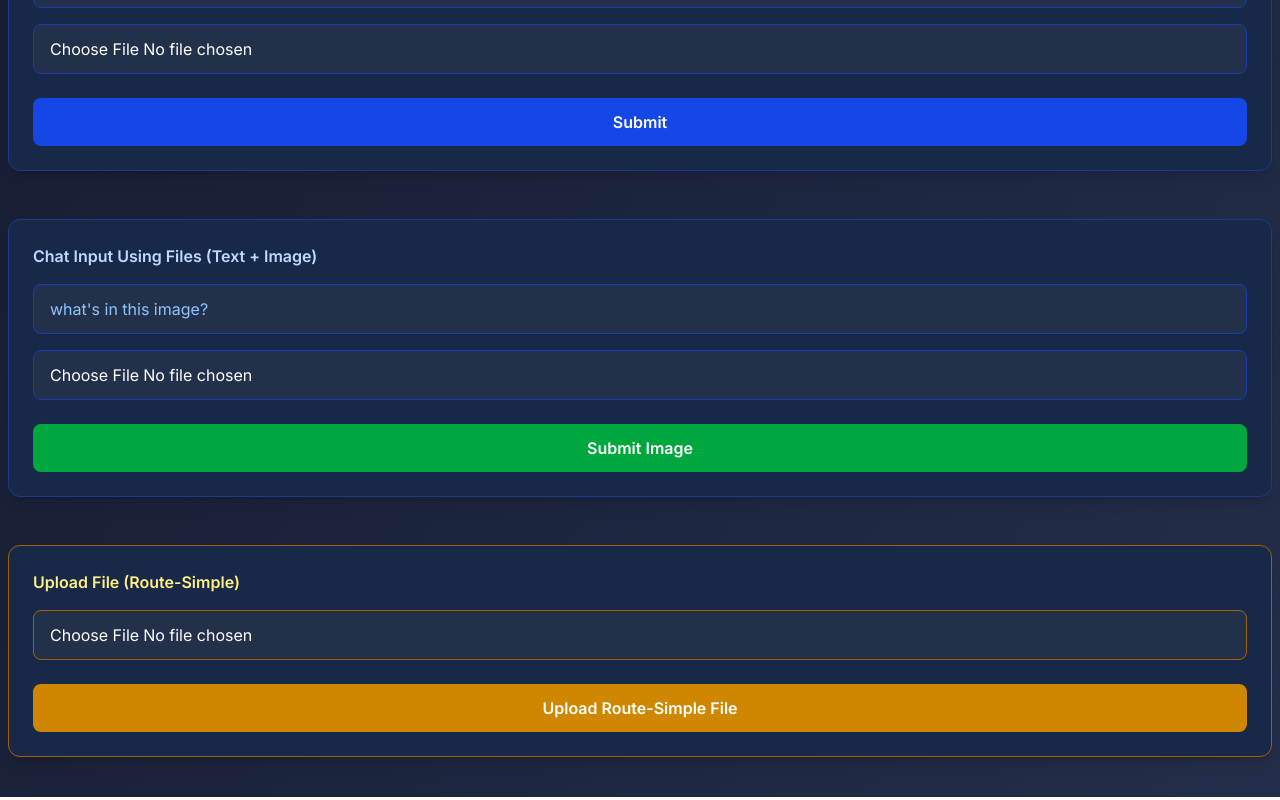
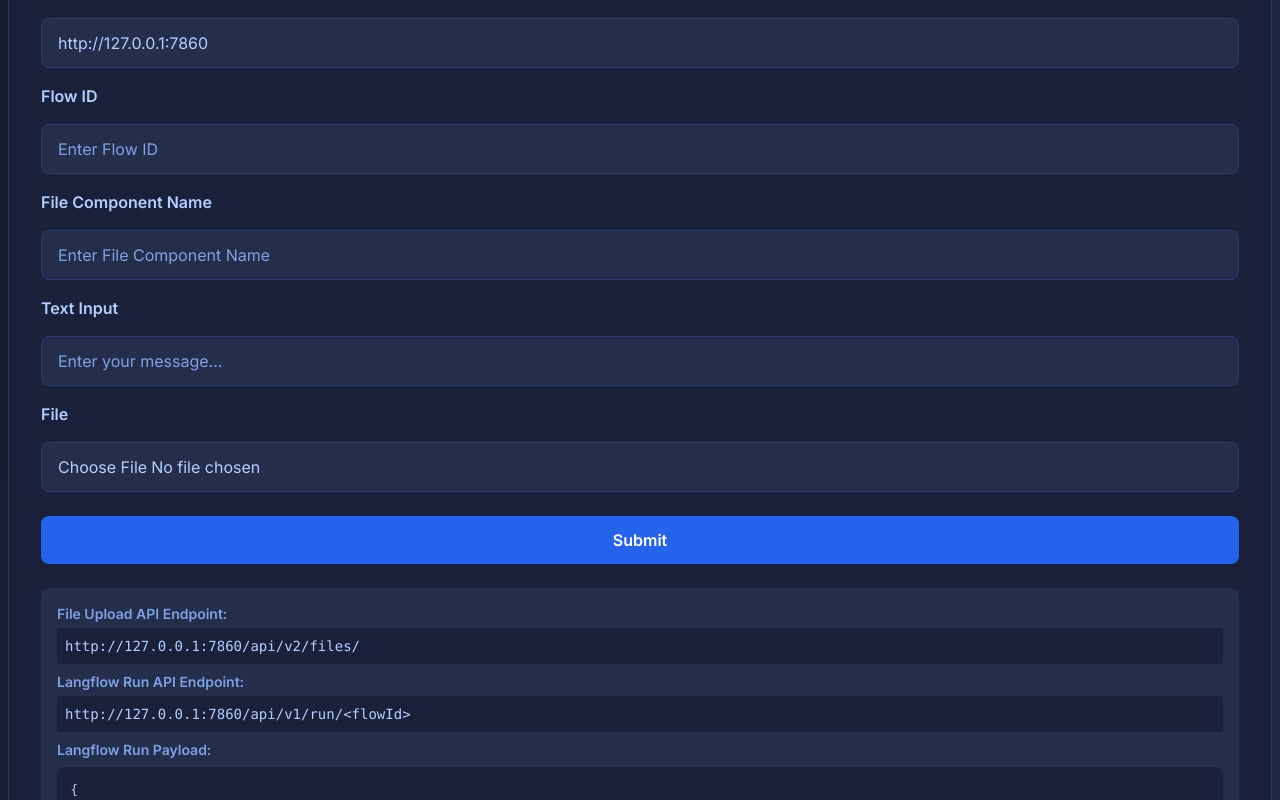
Before and after one commit to SonicDMG/langflow-file-upload-examples, a Next.js app: page / in a window 1280 px wide. Shown: the part 1320-2120 px from the top of the page. Built offline with nearby package versions, Linux system fonts and the light colour scheme.

Commit message:
Updated chat and file component to use dynamic fields and code generation

```diff
--- a/src/app/api/chat-and-file/route.js
+++ b/src/app/api/chat-and-file/route.js
@@ -1,8 +1,8 @@
 // Langflow configuration constants
 const LANGFLOW_URL = 'http://127.0.0.1:7860';
 const LANGFLOW_FILE_UPLOAD_URL = `${LANGFLOW_URL}/api/v2/files/`;
-const LANGFLOW_FLOW_RUN_URL = `${LANGFLOW_URL}/api/v1/run/c60360c2-70a0-4c8d-8dd1-5900979263c6`;
-const FILE_COMPONENT_NAME = 'File-P6xlj';
+//const LANGFLOW_FLOW_RUN_URL = `${LANGFLOW_URL}/api/v1/run/c60360c2-70a0-4c8d-8dd1-5900979263c6`;
+//const FILE_COMPONENT_NAME = 'File-P6xlj';
 
 import axios from 'axios';
 import FormData from 'form-data';
@@ -28,9 +28,21 @@ export async function POST(request) {
   const { file, tempPath, fileName, fileType } = getUploadedFile(formData);
   let textInput = formData.fields.textInput;
   if (Array.isArray(textInput)) textInput = textInput[0];
+  const hostRaw = formData.fields?.host || 'http://127.0.0.1:7860';
+  const host = Array.isArray(hostRaw) ? hostRaw[0] : hostRaw;
+  const flowIdRaw = formData.fields?.flowId;
+  const flowId = Array.isArray(flowIdRaw) ? flowIdRaw[0] : flowIdRaw;
+  const fileComponentNameRaw = formData.fields?.fileComponentName;
+  const fileComponentName = Array.isArray(fileComponentNameRaw) ? fileComponentNameRaw[0] : fileComponentNameRaw;
+
+  if (!host || !flowId || !fileComponentName) {
+    return new Response(JSON.stringify({ error: 'Missing host, flowId, or fileComponentName' }), { status: 400 });
+  }
+
+  const FILE_UPLOAD_URL = `${host.replace(/\/$/, "")}/api/v2/files/`;
+  const FLOW_RUN_URL = `${host.replace(/\/$/, "")}/api/v1/run/${flowId}`;
 
   // Restrict to allowed file types (images and text)
-  // Optional, but good practice to avoid uploading invalid file types
   if (file && !ALLOWED_MIME_TYPES.includes(fileType)) {
     return new Response(JSON.stringify(
       { error: `Invalid file type. Allowed types: ${ALLOWED_MIME_TYPES.join(', ')}` }), { status: 400 }
@@ -38,24 +50,18 @@ export async function POST(request) {
   }
 
   // If there is a file, upload it to Langflow file API, preserving original filename
-  // Check https://docs.langflow.org/api/upload-user-file for the API and code example
   let uploadedFilePath = undefined;
   let fileUploadResponse = undefined;
 
   if (tempPath) {
     try {
-      // Create a FormData object to send the file to the Langflow file API
       const data = new FormData();
-
-      // Create a read stream from the file and preserve the original filename
       const { stream, options } = createFileReadStream(tempPath, fileName);
       data.append('file', stream, options);
-
-      // Configure the request to the Langflow V2 file API
       const config = {
         method: 'post',
         maxBodyLength: Infinity,
-        url: LANGFLOW_FILE_UPLOAD_URL,
+        url: FILE_UPLOAD_URL,
         headers: {
           'Content-Type': 'multipart/form-data',
           'Accept': 'application/json',
@@ -63,18 +69,12 @@ export async function POST(request) {
         },
         data: data
       };
-
-      // Send the file to the Langflow V2 file API
       const uploadResponse = await axios.request(config);
       fileUploadResponse = uploadResponse.data;
       uploadedFilePath = uploadResponse.data?.path || uploadResponse.data?.file_path || uploadResponse.data?.id;
     } catch (err) {
       return new Response(JSON.stringify(
-        { error:
-          'Failed to upload file to Langflow',
-          details: err.message,
-          langflowFileUploadResponse: err.response?.data
-        }
+        { error: 'Failed to upload file to Langflow', details: err.message, langflowFileUploadResponse: err.response?.data }
       ), { status: 500 });
     }
   }
@@ -83,11 +83,10 @@ export async function POST(request) {
   const langflowPayload = {
     input_value: textInput,
     tweaks: {
-      [FILE_COMPONENT_NAME]: { path: uploadedFilePath }
+      [fileComponentName]: { path: uploadedFilePath }
     }
   };
 
-  // Configure the request to the Langflow for the Langflow agentic AI workflow
   const options = {
     method: 'POST',
     headers: {
@@ -96,27 +95,18 @@ export async function POST(request) {
     body: JSON.stringify(langflowPayload)
   };
 
-  // Send the request to the Langflow for the Langflow agentic AI workflow
   try {
-    const response = await fetch(LANGFLOW_FLOW_RUN_URL, options);
+    const response = await fetch(FLOW_RUN_URL, options);
     const data = await response.json();
     if (!response.ok) {
       return new Response(JSON.stringify(
-        { error: 'Failed to fetch from Langflow',
-          langflowFileUploadResponse: fileUploadResponse,
-          langflowFlowResponse: data
-        }
+        { error: 'Failed to fetch from Langflow', langflowFileUploadResponse: fileUploadResponse, langflowFlowResponse: data }
       ), { status: response.status });
     }
-    // Parse the response message from the Langflow agentic AI workflow
     return sendLangflowApiResponse({ fileUploadResponse, langflowData: data, status: 200 });
-
   } catch (err) {
     return new Response(JSON.stringify(
-      { error: 'Internal server error when calling Langflow',
-        details: err.message,
-        langflowFileUploadResponse: fileUploadResponse
-      }
+      { error: 'Internal server error when calling Langflow', details: err.message, langflowFileUploadResponse: fileUploadResponse }
     ), { status: 500 });
   }
 }
--- a/src/app/components/ChatFileCard.js
+++ b/src/app/components/ChatFileCard.js
@@ -1,4 +1,6 @@
 import React, { useRef, useState } from "react";
+import { Prism as SyntaxHighlighter } from 'react-syntax-highlighter';
+import { atomDark } from 'react-syntax-highlighter/dist/esm/styles/prism';
 
 const TEXT_ACCEPTED_FILE_TYPES = ".txt,.pdf,.doc,.docx,.rtf,.csv,application/pdf,application/msword,application/vnd.openxmlformats-officedocument.wordprocessingml.document,application/rtf,text/plain,text/csv";
 const TEXT_ALLOWED_TYPES = [
@@ -11,6 +13,9 @@ const TEXT_ALLOWED_TYPES = [
 ];
 
 export default function ChatFileCard() {
+  const [host, setHost] = useState("http://127.0.0.1:7860");
+  const [flowId, setFlowId] = useState("");
+  const [fileComponentName, setFileComponentName] = useState("");
   const [textInput, setTextInput] = useState("");
   const [file, setFile] = useState(null);
   const [error, setError] = useState("");
@@ -21,6 +26,10 @@ export default function ChatFileCard() {
   const handleSubmit = async (e) => {
     e.preventDefault();
     setUploadResponse(null);
+    if (!host || !flowId || !fileComponentName) {
+      setError("Please provide Host, Flow ID, and File Component Name.");
+      return;
+    }
     if (!textInput || !file) {
       setError("Please provide both text input and a file.");
       return;
@@ -28,6 +37,9 @@ export default function ChatFileCard() {
     setError("");
     setChatFileLoading(true);
     const formData = new FormData();
+    formData.append('host', host);
+    formData.append('flowId', flowId);
+    formData.append('fileComponentName', fileComponentName);
     formData.append('textInput', textInput);
     formData.append('file', file);
     try {
@@ -47,22 +59,70 @@ export default function ChatFileCard() {
     }
   };
 
+  // Construct endpoints using host
+  const safeHost = host || "http://127.0.0.1:7860";
+  const fileUploadEndpoint = `${safeHost.replace(/\/$/, "")}/api/v2/files/`;
+  const langflowRunEndpoint = flowId ? `${safeHost.replace(/\/$/, "")}/api/v1/run/${flowId}` : `${safeHost.replace(/\/$/, "")}/api/v1/run/<flowId>`;
+  // Use actual uploaded file path if available, otherwise placeholder
+  const uploadedFilePath = uploadResponse?.langflowFileUploadResponse?.path || "/path/to/uploaded/file";
+
+  const payloadPreview = JSON.stringify({
+    tweaks: {
+      [fileComponentName || 'File-Component-Name']: {
+        path: uploadedFilePath
+      }
+    },
+    textInput: textInput || '<text>'
+  }, null, 2);
+
   return (
-    <div className="bg-[#182848] rounded-xl shadow-lg p-6 border border-blue-900">
+    <div className="bg-[#19213a] rounded-xl shadow-lg p-8 border border-[#2a3b6e]">
       <form className="flex flex-col gap-4" onSubmit={handleSubmit}>
-        <label htmlFor="textInput" className="font-semibold text-blue-200">Chat Input & File Component (Text + File)</label>
+        <h2 className="text-xl font-semibold text-[#b3cfff] mb-2">Chat Input & File Component (Text + File)</h2>
+        <label htmlFor="host" className="font-semibold text-[#b3cfff]">Host</label>
+        <input
+          id="host"
+          name="host"
+          type="text"
+          className="rounded-lg px-4 py-3 bg-[#232e4a] border border-[#2a3b6e] text-[#b3cfff] placeholder-[#7ea2e3]"
+          placeholder="http://127.0.0.1:7860"
+          value={host}
+          onChange={(e) => setHost(e.target.value)}
+        />
+        <label htmlFor="flowId" className="font-semibold text-[#b3cfff]">Flow ID</label>
+        <input
+          id="flowId"
+          name="flowId"
+          type="text"
+          className="rounded-lg px-4 py-3 bg-[#232e4a] border border-[#2a3b6e] text-[#b3cfff] placeholder-[#7ea2e3]"
+          placeholder="Enter Flow ID"
+          value={flowId}
+          onChange={(e) => setFlowId(e.target.value)}
+        />
+        <label htmlFor="fileComponentName" className="font-semibold text-[#b3cfff]">File Component Name</label>
+        <input
+          id="fileComponentName"
+          name="fileComponentName"
+          type="text"
+          className="rounded-lg px-4 py-3 bg-[#232e4a] border border-[#2a3b6e] text-[#b3cfff] placeholder-[#7ea2e3]"
+          placeholder="Enter File Component Name"
+          value={fileComponentName}
+          onChange={(e) => setFileComponentName(e.target.value)}
+        />
+        <label htmlFor="textInput" className="font-semibold text-[#b3cfff]">Text Input</label>
         <input
           id="textInput"
           type="text"
-          className="rounded-lg px-4 py-3 bg-[#22304a] border border-blue-800 text-white placeholder-blue-300"
+          className="rounded-lg px-4 py-3 bg-[#232e4a] border border-[#2a3b6e] text-[#b3cfff] placeholder-[#7ea2e3]"
           placeholder="Enter your message..."
           value={textInput}
           onChange={(e) => setTextInput(e.target.value)}
         />
+        <label htmlFor="file" className="font-semibold text-[#b3cfff]">File</label>
         <input
           id="file"
           type="file"
-          className="rounded-lg px-4 py-3 bg-[#22304a] border border-blue-800 cursor-pointer text-white"
+          className="rounded-lg px-4 py-3 bg-[#232e4a] border border-[#2a3b6e] cursor-pointer text-[#b3cfff]"
           ref={fileInputRef}
           accept={TEXT_ACCEPTED_FILE_TYPES}
           onChange={(e) => {
@@ -80,22 +140,34 @@ export default function ChatFileCard() {
         {error && <p className="text-red-400 text-sm mt-1">{error}</p>}
         <button
           type="submit"
-          className="mt-2 bg-blue-700 hover:bg-blue-800 transition-colors text-white font-semibold py-3 px-4 rounded-lg disabled:opacity-50 focus:outline-none focus:ring-2 focus:ring-blue-500 focus:ring-offset-2 focus:ring-offset-[#182848]"
+          className="mt-2 bg-[#2563eb] hover:bg-[#1d4ed8] transition-colors text-white font-semibold py-3 px-4 rounded-lg disabled:opacity-50 focus:outline-none focus:ring-2 focus:ring-[#2563eb] focus:ring-offset-2 focus:ring-offset-[#19213a]"
           disabled={chatFileLoading}
         >
           {chatFileLoading ? (<span className="spinner" />) : "Submit"}
         </button>
       </form>
+      <div className="mt-6 bg-[#232e4a] rounded-lg p-4 text-[#b3cfff] text-sm">
+        <div className="mb-2">
+          <span className="font-semibold text-[#7ea2e3]">File Upload API Endpoint:</span>
+          <pre className="bg-[#19213a] rounded p-2 mt-1 overflow-x-auto">{fileUploadEndpoint}</pre>
+        </div>
+        <div className="mb-2">
+          <span className="font-semibold text-[#7ea2e3]">Langflow Run API Endpoint:</span>
+          <pre className="bg-[#19213a] rounded p-2 mt-1 overflow-x-auto">{langflowRunEndpoint}</pre>
+        </div>
+        <div>
+          <span className="font-semibold text-[#7ea2e3]">Langflow Run Payload:</span>
+          <SyntaxHighlighter language="json" style={atomDark} customStyle={{ borderRadius: '0.5rem', background: '#19213a', fontSize: '0.95em', padding: '1em', marginTop: '0.5em' }}>
+            {payloadPreview}
+          </SyntaxHighlighter>
+        </div>
+      </div>
       {uploadResponse && (
-        <div className="mt-6 bg-[#22304a] rounded-lg p-4">
-          <h2 className="text-lg font-semibold mb-2 text-blue-400">Upload Response</h2>
-          <pre className="whitespace-pre-wrap break-all text-sm bg-[#182848] p-4 rounded-lg overflow-x-auto max-h-96 overflow-auto mb-4">
-            {JSON.stringify(uploadResponse.langflowFileUploadResponse, null, 2)}
-          </pre>
-          <h3 className="text-md font-semibold mb-1 text-blue-300">Langflow Response</h3>
-          <div className="whitespace-pre-wrap break-all text-sm bg-[#182848] p-4 rounded-lg overflow-x-auto max-h-96 overflow-auto">
-            {uploadResponse.langflowFlowResponse?.message}
-          </div>
+        <div className="mt-6 bg-[#232e4a] rounded-lg p-4">
+          <h2 className="text-lg font-semibold mb-2 text-[#b3cfff]">Upload Response</h2>
+          <SyntaxHighlighter language="json" style={atomDark} customStyle={{ borderRadius: '0.5rem', background: '#19213a', fontSize: '0.95em', padding: '1em', marginTop: '0.5em', maxHeight: '24em', overflow: 'auto' }}>
+            {JSON.stringify(uploadResponse, null, 2)}
+          </SyntaxHighlighter>
         </div>
       )}
     </div>
```
